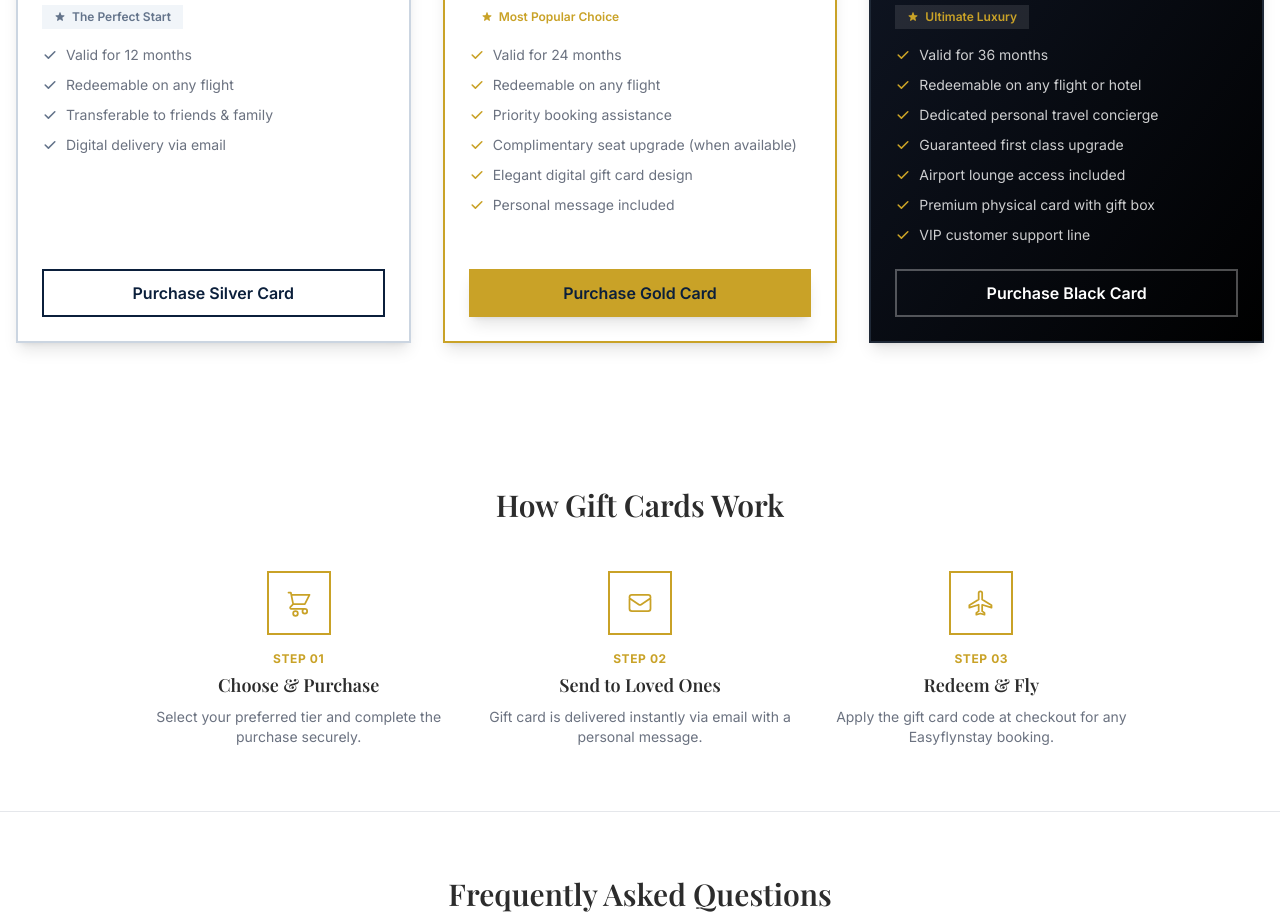
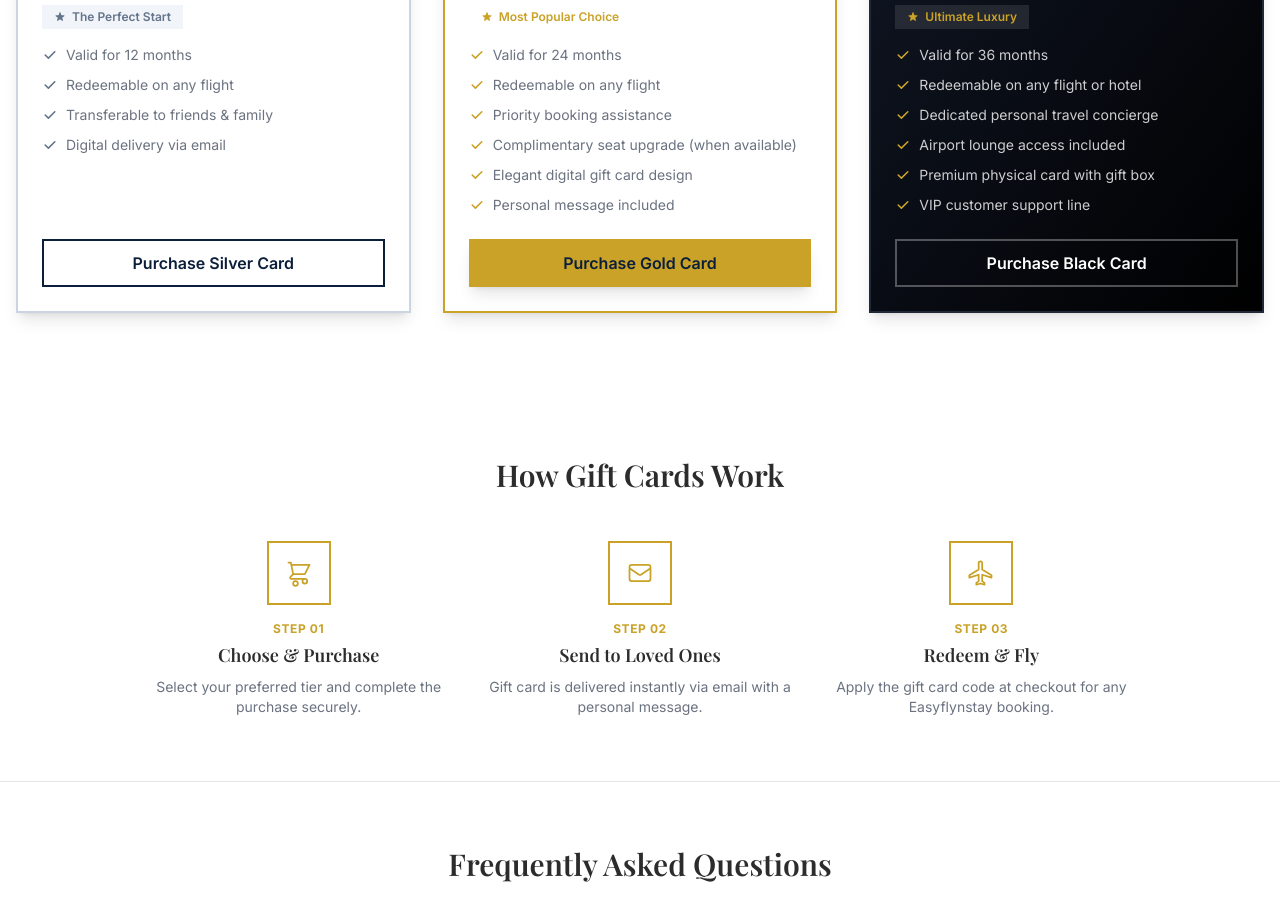
Before and after one commit to easyflynstay/new-frontend, a Next.js app: page /gift-cards in a window 1280 px wide. Shown: the part 1220-2141 px from the top of the page. Built offline with nearby package versions, Linux system fonts and the light colour scheme; a web font is replaced by a local one.

Commit message:
Update page.tsx

```diff
--- a/src/app/gift-cards/page.tsx
+++ b/src/app/gift-cards/page.tsx
@@ -63,7 +63,7 @@ const tiers = [
       "Valid for 36 months",
       "Redeemable on any flight or hotel",
       "Dedicated personal travel concierge",
-      "Guaranteed first class upgrade",
+      //"Guaranteed first class upgrade",
       "Airport lounge access included",
       "Premium physical card with gift box",
       "VIP customer support line",
```
